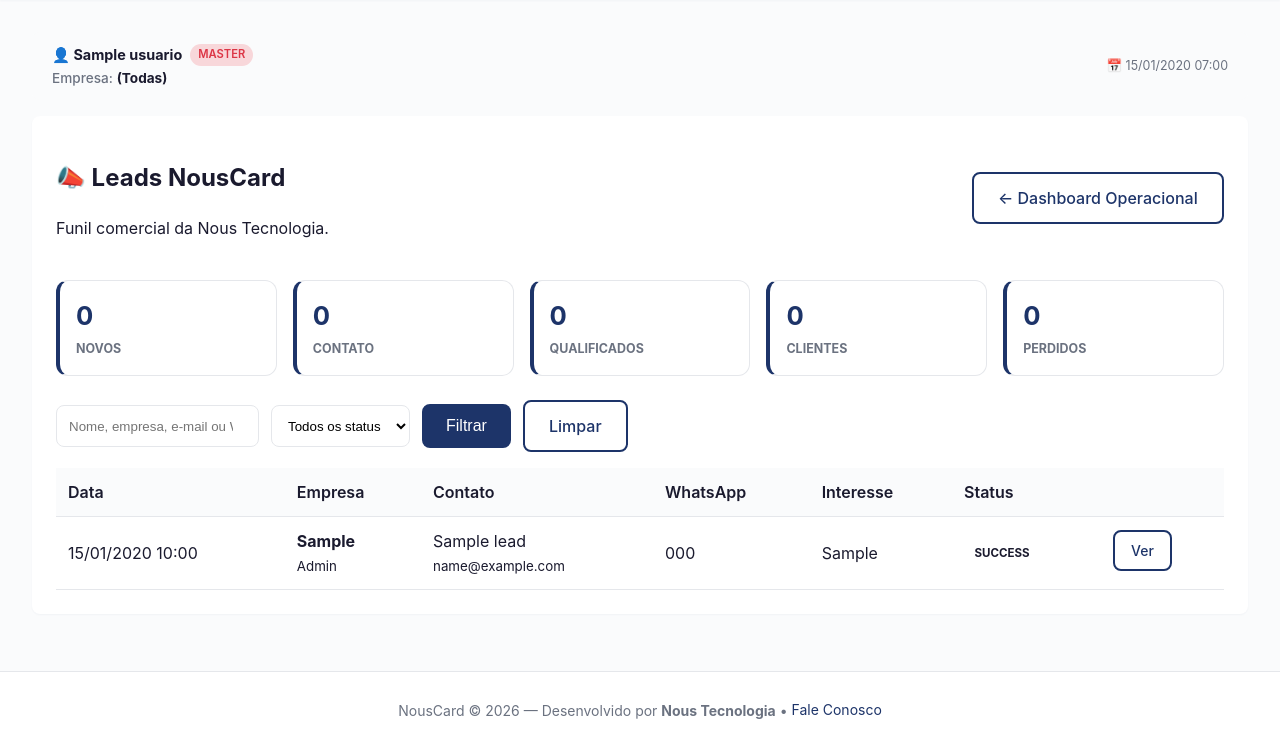
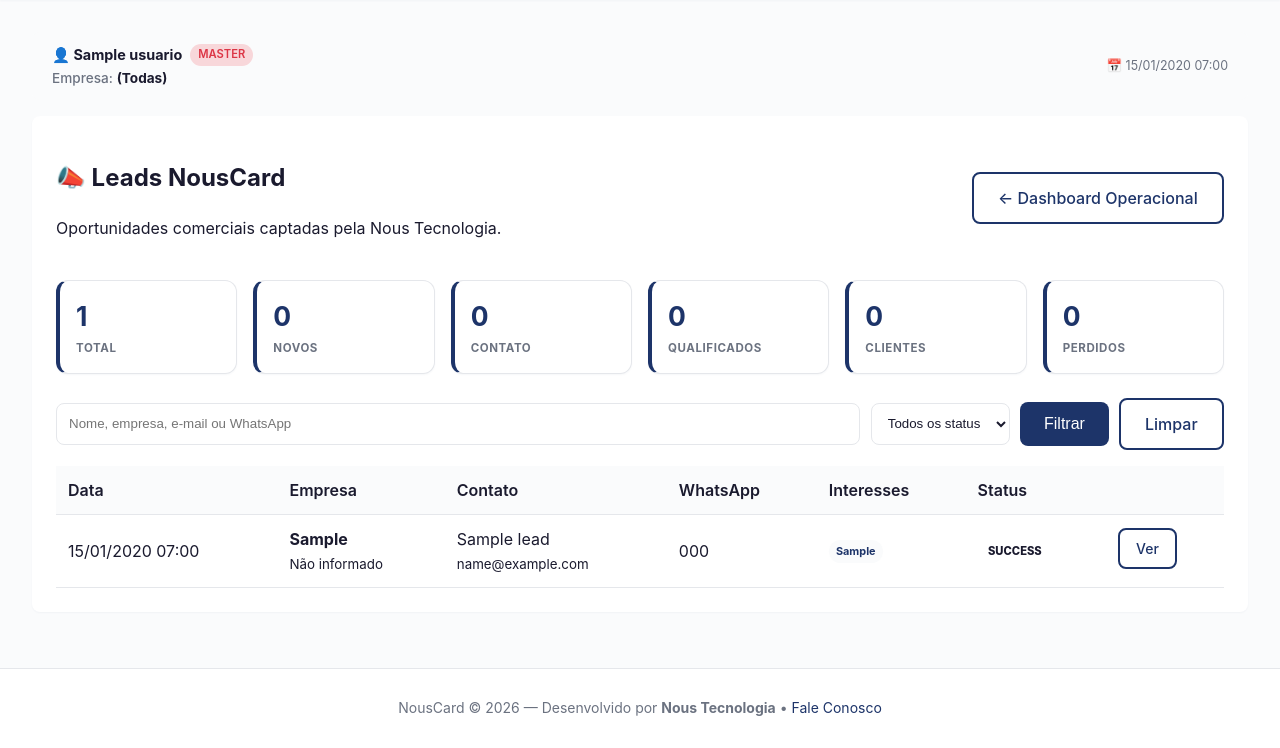
Before and after one commit to WilsonNous/NousCard, a Flask app: page /master/leads in a window 1280 px wide. Shown: the part 64-812 px from the top of the page. After the commit the page ends 780 px from the top, so only its background shows below. Run offline with Flask 3, Linux system fonts and the light colour scheme; a user stored in the database is signed in; tables that the repository leaves empty hold one stand-in row (values such as "Sample post").

Commit message:
Add files via upload

```diff
--- a/templates/master/leads_listar.html
+++ b/templates/master/leads_listar.html
@@ -4,100 +4,198 @@
 
 {% block extra_head %}
 <style>
-    .leads-header {
-        display:flex;
-        justify-content:space-between;
-        gap:1rem;
-        align-items:center;
-        margin-bottom:1.5rem;
+    .lead-page-header {
+        display: flex;
+        justify-content: space-between;
+        align-items: center;
+        gap: 1rem;
+        margin-bottom: 1.5rem;
     }
+
     .lead-kpis {
-        display:grid;
-        grid-template-columns:repeat(auto-fit,minmax(150px,1fr));
-        gap:1rem;
-        margin-bottom:1.5rem;
+        display: grid;
+        grid-template-columns: repeat(auto-fit, minmax(145px, 1fr));
+        gap: 1rem;
+        margin-bottom: 1.5rem;
     }
+
     .lead-kpi {
-        background:white;
-        border:1px solid var(--gray-border);
-        border-radius:12px;
-        padding:1rem;
-        border-left:4px solid var(--primary);
+        padding: 1rem;
+        background: var(--white);
+        border: 1px solid var(--gray-border);
+        border-left: 4px solid var(--primary);
+        border-radius: 12px;
+        box-shadow: var(--shadow-sm);
     }
+
     .lead-kpi strong {
-        display:block;
-        font-size:1.6rem;
-        color:var(--primary);
+        display: block;
+        color: var(--primary);
+        font-size: 1.65rem;
     }
+
     .lead-kpi span {
-        font-size:.78rem;
-        color:var(--text-muted);
-        text-transform:uppercase;
-        font-weight:700;
+        display: block;
+        margin-top: .2rem;
+        color: var(--text-muted);
+        font-size: .72rem;
+        font-weight: 700;
+        text-transform: uppercase;
+        letter-spacing: .05em;
     }
+
     .lead-filters {
-        display:flex;
-        flex-wrap:wrap;
-        gap:.75rem;
-        align-items:center;
-        margin-bottom:1rem;
+        display: flex;
+        flex-wrap: wrap;
+        gap: .65rem;
+        align-items: center;
+        margin-bottom: 1rem;
     }
-    .lead-filters input,.lead-filters select {
-        min-height:42px;
-        padding:.65rem .75rem;
-        border:1px solid var(--gray-border);
-        border-radius:8px;
-        background:white;
+
+    .lead-filters input,
+    .lead-filters select {
+        min-height: 42px;
+        padding: .65rem .75rem;
+        border: 1px solid var(--gray-border);
+        border-radius: 8px;
+        background: var(--white);
+        color: var(--text);
     }
+
+    .lead-filters input {
+        min-width: min(360px, 100%);
+        flex: 1;
+    }
+
     .lead-status {
-        display:inline-block;
-        padding:.3rem .65rem;
-        border-radius:999px;
-        font-size:.72rem;
-        font-weight:700;
-        text-transform:uppercase;
+        display: inline-block;
+        padding: .3rem .65rem;
+        border-radius: 999px;
+        font-size: .7rem;
+        font-weight: 800;
+        text-transform: uppercase;
     }
-    .lead-status.novo { background:#e8f5e9;color:#1b5e20; }
-    .lead-status.contato { background:#fff8e1;color:#8a5b00; }
-    .lead-status.qualificado { background:#e3f2fd;color:#0d47a1; }
-    .lead-status.cliente { background:#e0f2f1;color:#00695c; }
-    .lead-status.perdido { background:#ffebee;color:#b71c1c; }
+
+    .lead-status.novo {
+        background: #e8f5e9;
+        color: #1b5e20;
+    }
+
+    .lead-status.contato {
+        background: #fff8e1;
+        color: #8a5b00;
+    }
+
+    .lead-status.qualificado {
+        background: #e3f2fd;
+        color: #0d47a1;
+    }
+
+    .lead-status.cliente {
+        background: #e0f2f1;
+        color: #00695c;
+    }
+
+    .lead-status.perdido {
+        background: #ffebee;
+        color: #b71c1c;
+    }
+
+    .lead-interest {
+        display: inline-block;
+        margin: .1rem .15rem .1rem 0;
+        padding: .2rem .45rem;
+        border-radius: 999px;
+        background: var(--gray-light);
+        color: var(--primary);
+        font-size: .68rem;
+        font-weight: 700;
+    }
 </style>
 {% endblock %}
 
 {% block content %}
 <section class="nc-section">
-    <div class="leads-header">
+
+    <div class="lead-page-header">
         <div>
             <h2>📣 Leads NousCard</h2>
-            <p class="nc-muted">Funil comercial da Nous Tecnologia.</p>
+            <p class="nc-muted">
+                Oportunidades comerciais captadas pela Nous Tecnologia.
+            </p>
         </div>
-        <a href="{{ url_for('master.dashboard_operacional_page') }}" class="nc-btn nc-btn-outline">
+
+        <a href="{{ url_for('master.dashboard_operacional_page') }}"
+           class="nc-btn nc-btn-outline">
             ← Dashboard Operacional
         </a>
     </div>
 
     <div class="lead-kpis">
-        <div class="lead-kpi"><strong>{{ contagens.novo }}</strong><span>Novos</span></div>
-        <div class="lead-kpi"><strong>{{ contagens.contato }}</strong><span>Contato</span></div>
-        <div class="lead-kpi"><strong>{{ contagens.qualificado }}</strong><span>Qualificados</span></div>
-        <div class="lead-kpi"><strong>{{ contagens.cliente }}</strong><span>Clientes</span></div>
-        <div class="lead-kpi"><strong>{{ contagens.perdido }}</strong><span>Perdidos</span></div>
+        <div class="lead-kpi">
+            <strong>{{ contagens.total }}</strong>
+            <span>Total</span>
+        </div>
+
+        <div class="lead-kpi">
+            <strong>{{ contagens.novo }}</strong>
+            <span>Novos</span>
+        </div>
+
+        <div class="lead-kpi">
+            <strong>{{ contagens.contato }}</strong>
+            <span>Contato</span>
+        </div>
+
+        <div class="lead-kpi">
+            <strong>{{ contagens.qualificado }}</strong>
+            <span>Qualificados</span>
+        </div>
+
+        <div class="lead-kpi">
+            <strong>{{ contagens.cliente }}</strong>
+            <span>Clientes</span>
+        </div>
+
+        <div class="lead-kpi">
+            <strong>{{ contagens.perdido }}</strong>
+            <span>Perdidos</span>
+        </div>
     </div>
 
-    <form method="GET" class="lead-filters">
-        <input type="search" name="search" value="{{ search }}" placeholder="Nome, empresa, e-mail ou WhatsApp">
+    <form method="GET"
+          class="lead-filters"
+          aria-label="Filtros de leads">
+
+        <input type="search"
+               name="search"
+               value="{{ search }}"
+               placeholder="Nome, empresa, e-mail ou WhatsApp">
+
         <select name="status">
             <option value="">Todos os status</option>
-            {% for s in ['novo','contato','qualificado','cliente','perdido'] %}
-            <option value="{{ s }}" {% if status == s %}selected{% endif %}>{{ s|capitalize }}</option>
+
+            {% for s in ['novo', 'contato', 'qualificado', 'cliente', 'perdido'] %}
+            <option value="{{ s }}"
+                    {% if status == s %}selected{% endif %}>
+                {{ s | capitalize }}
+            </option>
             {% endfor %}
         </select>
-        <button type="submit" class="nc-btn nc-btn-primary">Filtrar</button>
-        <a href="{{ url_for('master.leads_listar') }}" class="nc-btn nc-btn-outline">Limpar</a>
+
+        <button type="submit"
+                class="nc-btn nc-btn-primary">
+            Filtrar
+        </button>
+
+        <a href="{{ url_for('master.leads_listar') }}"
+           class="nc-btn nc-btn-outline">
+            Limpar
+        </a>
     </form>
 
-    <div class="nc-table-container" style="overflow-x:auto;">
+    <div class="nc-table-container"
+         style="overflow-x:auto;">
         <table class="nc-table">
             <thead>
                 <tr>
@@ -105,44 +203,72 @@
                     <th>Empresa</th>
                     <th>Contato</th>
                     <th>WhatsApp</th>
-                    <th>Interesse</th>
+                    <th>Interesses</th>
                     <th>Status</th>
                     <th></th>
                 </tr>
             </thead>
+
             <tbody>
                 {% for lead in leads.items %}
                 <tr>
-                    <td>{{ lead.criado_em.strftime('%d/%m/%Y %H:%M') if lead.criado_em else '—' }}</td>
+                    <td style="white-space:nowrap;">
+                        {{ lead.criado_em | hora_brasil if lead.criado_em else '—' }}
+                    </td>
+
                     <td>
-                        <strong>{{ lead.empresa }}</strong>
-                        {% if lead.controle_atual %}
-                        <br><small class="nc-muted">{{ lead.controle_atual|capitalize }}</small>
+                        <strong>{{ lead.empresa | e }}</strong>
+                        <br>
+                        <small class="nc-muted">
+                            {{ lead.controle_atual_label }}
+                        </small>
+                    </td>
+
+                    <td>
+                        {{ lead.nome | e }}
+
+                        {% if lead.email %}
+                        <br>
+                        <small class="nc-muted">
+                            {{ lead.email | e }}
+                        </small>
                         {% endif %}
                     </td>
+
+                    <td style="white-space:nowrap;">
+                        {{ lead.telefone | e }}
+                    </td>
+
                     <td>
-                        {{ lead.nome }}
-                        {% if lead.email %}
-                        <br><small class="nc-muted">{{ lead.email }}</small>
-                        {% endif %}
-                    </td>
-                    <td>{{ lead.telefone }}</td>
-                    <td>
-                        {% if lead.interesses_lista %}
-                            {{ lead.interesses_lista | join(', ') }}
+                        {% if lead.interesses_labels %}
+                            {% for interesse in lead.interesses_labels %}
+                            <span class="lead-interest">
+                                {{ interesse }}
+                            </span>
+                            {% endfor %}
                         {% else %}
                             —
                         {% endif %}
                     </td>
-                    <td><span class="lead-status {{ lead.status }}">{{ lead.status }}</span></td>
+
                     <td>
-                        <a class="nc-btn nc-btn-sm nc-btn-outline"
-                           href="{{ url_for('master.lead_ver', lead_id=lead.id) }}">Ver</a>
+                        <span class="lead-status {{ lead.status }}">
+                            {{ lead.status }}
+                        </span>
+                    </td>
+
+                    <td>
+                        <a href="{{ url_for('master.lead_ver', lead_id=lead.id) }}"
+                           class="nc-btn nc-btn-sm nc-btn-outline">
+                            Ver
+                        </a>
                     </td>
                 </tr>
+
                 {% else %}
                 <tr>
-                    <td colspan="7" style="text-align:center;color:var(--text-muted);">
+                    <td colspan="7"
+                        style="text-align:center;color:var(--text-muted);padding:2rem;">
                         Nenhum lead encontrado.
                     </td>
                 </tr>
@@ -152,17 +278,29 @@
     </div>
 
     {% if leads.pages > 1 %}
-    <nav class="nc-pagination" style="margin-top:1rem;">
+    <nav class="nc-pagination"
+         style="margin-top:1rem;"
+         aria-label="Paginação de leads">
+
         {% if leads.has_prev %}
         <a class="nc-btn nc-btn-sm"
-           href="{{ url_for('master.leads_listar', page=leads.prev_num, search=search, status=status) }}">← Anterior</a>
+           href="{{ url_for('master.leads_listar', page=leads.prev_num, search=search, status=status) }}">
+            ← Anterior
+        </a>
         {% endif %}
-        <span>Página {{ leads.page }} de {{ leads.pages }}</span>
+
+        <span>
+            Página {{ leads.page }} de {{ leads.pages }}
+        </span>
+
         {% if leads.has_next %}
         <a class="nc-btn nc-btn-sm"
-           href="{{ url_for('master.leads_listar', page=leads.next_num, search=search, status=status) }}">Próxima →</a>
+           href="{{ url_for('master.leads_listar', page=leads.next_num, search=search, status=status) }}">
+            Próxima →
+        </a>
         {% endif %}
     </nav>
     {% endif %}
+
 </section>
 {% endblock %}
```
Also changed, not shown: templates/master/dashboard_operacional.html (+29 -6 lines), templates/master/lead_ver.html (+130 -59 lines).
